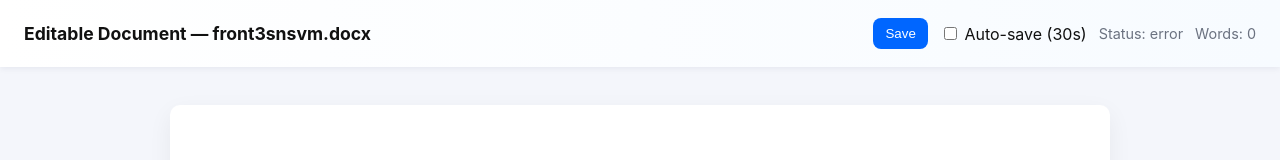
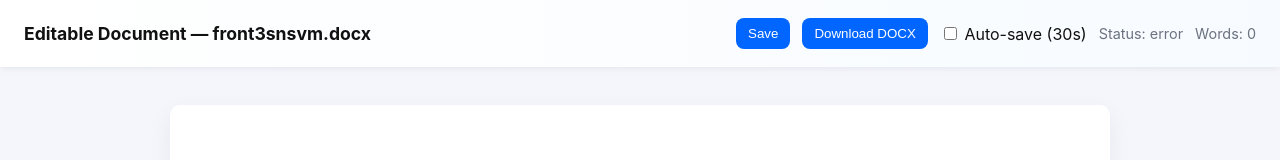
Before and after one commit to ms32v2/frontprjsnsvm, a website: page index.html in a window 1280 px wide. Drawn offline with Linux system fonts and the light colour scheme; no server answers.

Commit message:
Update index.html

```diff
--- a/index.html
+++ b/index.html
@@ -11,6 +11,7 @@
     <h1>Editable Document — front3snsvm.docx</h1>
     <div class="controls">
       <button id="saveBtn">Save</button>
+      <button id="downloadBtn">Download DOCX</button>
       <label><input type="checkbox" id="autoSave"> Auto-save (30s)</label>
       <span id="status" class="muted">Status: idle</span>
       <span id="wordCount" class="muted">Words: 0</span>
```
